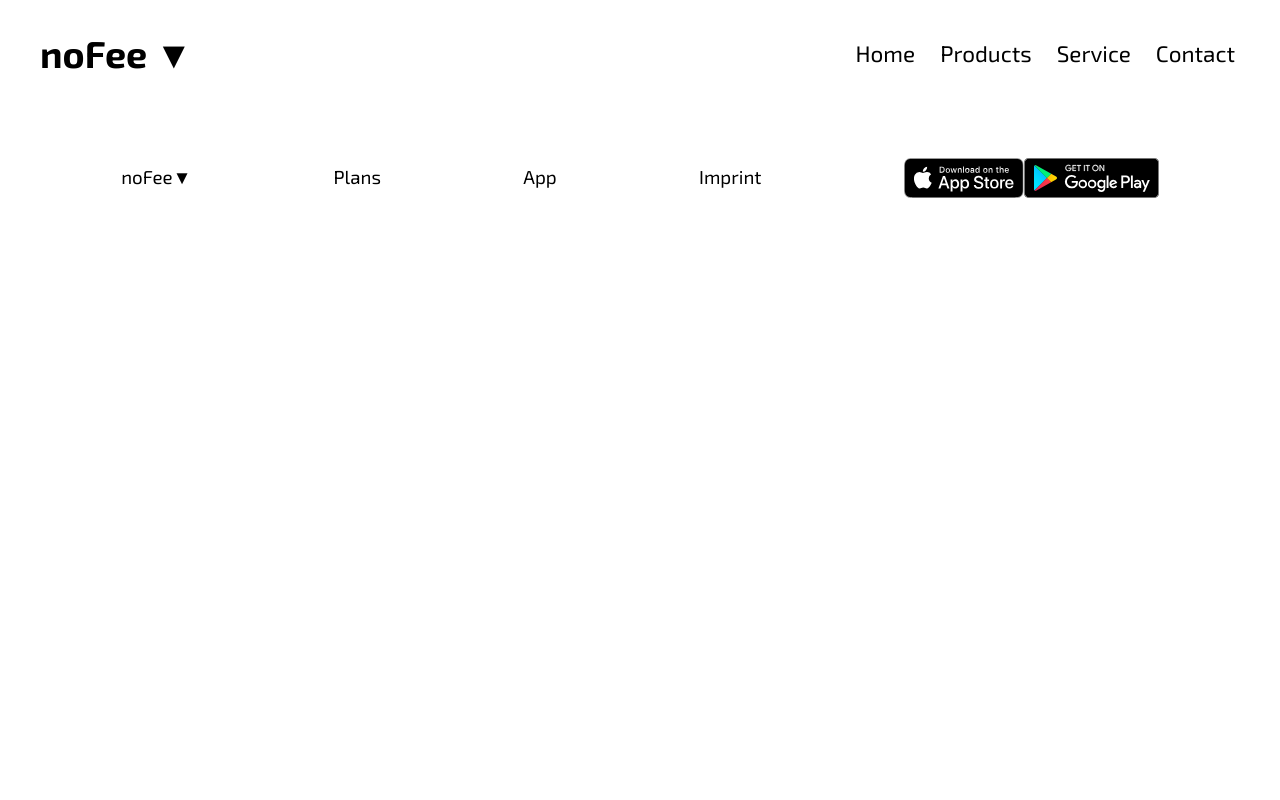
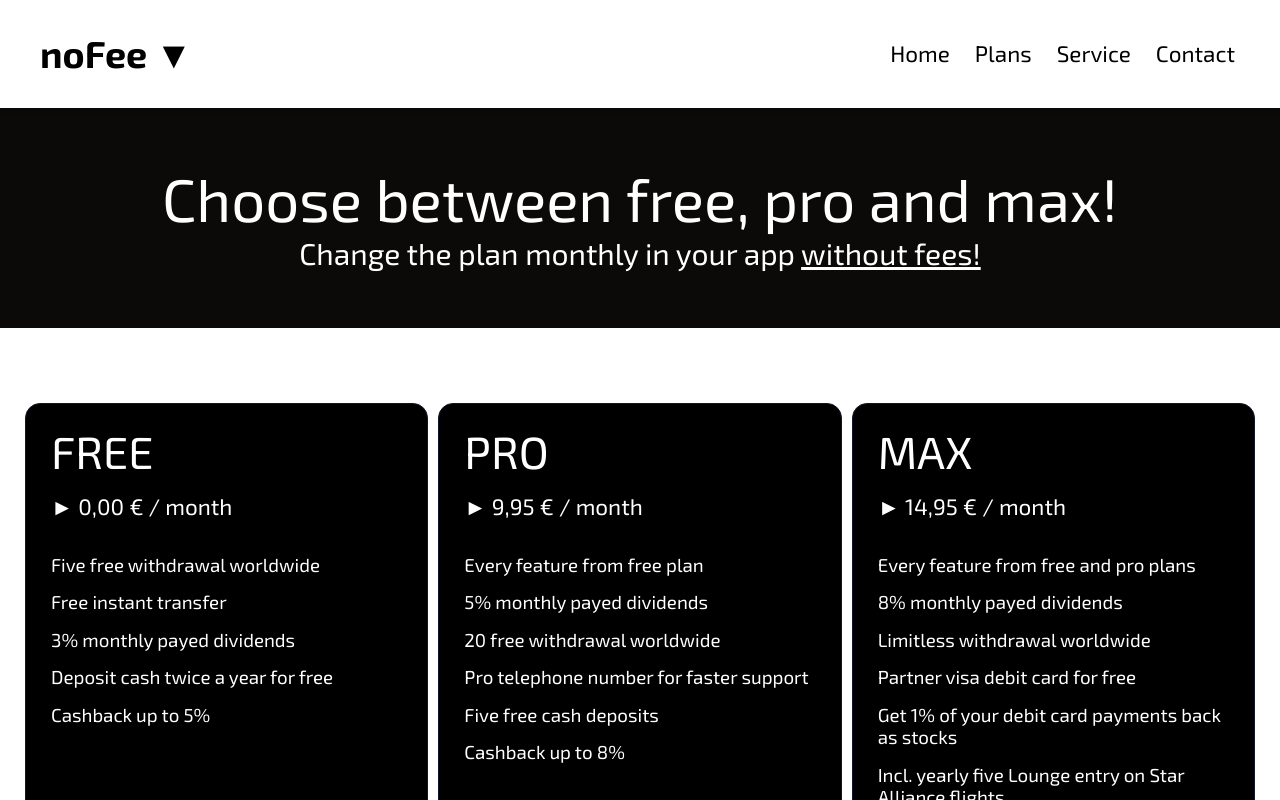
Before and after one commit to tolgapp/noFee, a React (Vite) app: page /plans in a window 1280 px wide. Shown: the top 800 px of the page. Built offline with nearby package versions, Linux system fonts and the light colour scheme; the HTML template or start-up script is replaced by a standard one.

Commit message:
plans added

```diff
--- a/package.json
+++ b/package.json
@@ -12,7 +12,8 @@
   "dependencies": {
     "react": "^18.2.0",
     "react-dom": "^18.2.0",
-    "react-router-dom": "^6.22.3"
+    "react-router-dom": "^6.22.3",
+    "uuid": "^9.0.1"
   },
   "devDependencies": {
     "@types/react": "^18.2.66",
--- a/src/App.jsx
+++ b/src/App.jsx
@@ -4,7 +4,7 @@ import Footer from "./components/Footer";
 import Home from "./pages/Home";
 import Contact from "./pages/Contact";
 import "./index.css";
-import Products from "./pages/Products";
+import Plans from "./pages/Plans";
 import Service from "./pages/Service";
 
 function App() {
@@ -13,7 +13,7 @@ function App() {
       <Navbar />
       <Routes>
         <Route path={"/"} element={<Home />} />
-        <Route path={"/products"} element={<Products />} />
+        <Route path={"/plans"} element={<Plans />} />
         <Route path={"/service"} element={<Service />} />
         <Route path={"/contact"} element={<Contact />} />
       </Routes>
--- /dev/null
+++ b/src/assets/plans.json
@@ -0,0 +1,40 @@
+[
+  {
+    "id": 1,
+    "plan": "free",
+    "features": [
+      "Five free withdrawal worldwide",
+      "Free instant transfer",
+      "3% monthly payed dividends",
+      "Deposit cash twice a year for free",
+      "Cashback up to 5%"
+    ],
+    "price": "0,00"
+  },
+  {
+    "id": 2,
+    "plan": "pro",
+    "features": [
+      "Every feature from free plan",
+      "5% monthly payed dividends",
+      "20 free withdrawal worldwide",
+      "Pro telephone number for faster support",
+      "Five free cash deposits",
+      "Cashback up to 8%"
+    ],
+    "price": "9,95"
+  },
+  {
+    "id": 3,
+    "plan": "max",
+    "features": [
+      "Every feature from free and pro plans",
+      "8% monthly payed dividends",
+      "Limitless withdrawal worldwide",
+      "Partner visa debit card for free",
+      "Get 1% of your debit card payments back as stocks",
+      "Incl. yearly five Lounge entry on Star Alliance flights"
+    ],
+    "price": "14,95"
+  }
+]
--- a/src/components/FooterData.jsx
+++ b/src/components/FooterData.jsx
@@ -1,11 +1,13 @@
 import apple from "/images/google.svg";
 import google from "/images/apple.svg";
+import { v4 as uuidv4 } from 'uuid';
+
 
 const FooterData = ({ info }) => {
   return (
     <div className="flex flex-col place-items-center items-center space-y-10 md:flex-row md:justify-around md:space-y-0">
       {info.map((elt) => {
-        return <p className="text-3xl" key={info.id}>{elt.text}</p>;
+        return <p key={uuidv4()} className="text-3xl">{elt.text}</p>;
       })}
       <div className="flex flex-col md:flex-row">
         <img src={apple} alt="" className=""/>
--- a/src/components/Navbar.jsx
+++ b/src/components/Navbar.jsx
@@ -1,15 +1,16 @@
 import { Link } from "react-router-dom";
 
 const Navbar = () => {
-
   return (
-    <nav className="flex justify-between bg-white right-0 p-10 z-50 md:sticky md:top-0 md:left-0">
+    <nav
+      className="flex drop-shadow-md justify-between bg-white right-0 p-10 z-50 md:sticky md:top-0 md:left-0"
+    >
       <section className="flex md:place-content-center md:m-4">
         <h1 className="text-3xl font-bold ml-2 md:text-6xl">noFee ▼</h1>
       </section>
       <ul className="invisible md:visible  md:text-4xl md:place-content-center md:mr-8 md:space-x-10">
         <Link to={"/"}>Home</Link>
-        <Link to={"/products"}>Products</Link>
+        <Link to={"/plans"}>Plans</Link>
         <Link to={"/service"}>Service</Link>
         <Link to={"/contact"}>Contact</Link>
       </ul>
--- a/src/components/ShortFeatures.jsx
+++ b/src/components/ShortFeatures.jsx
@@ -9,7 +9,7 @@ const ShortFeatures = () => {
       <div className="short flex flex-col border p-24 space-y-20 md:space-y-0 md:flex-row md:justify-between md:p-48">
         <section className="flex flex-col items-center">
             <img className="w-20 md:w-32 md:mb-3" src={dividens} alt="dividends " />
-            <h3 className="text-2xl md:text-4xl mt-4">8% Dividends</h3>
+            <h3 className="text-2xl md:text-4xl mt-4">up to 8% Dividends</h3>
         </section>
         <section className="flex flex-col items-center">
             <img className="w-20 md:w-32 md:mb-3" src={broker} alt="brokerage icon" />
--- /dev/null
+++ b/src/pages/Plans.jsx
@@ -0,0 +1,48 @@
+import plans from "../assets/plans.json";
+
+const Products = () => {
+  return (
+    <>
+      <section className="flex flex-col bg-stone-950 text-white p-24">
+        <h1 className="text-8xl text-center">
+          Choose between free, pro and max!
+        </h1>
+        <h2 className="text-5xl text-center mt-4">
+          Change the plan monthly in your app{" "}
+          <span className="underline">without fees!</span>
+        </h2>
+      </section>
+      <section className="flex place-content-center">
+        <div className="plans flex m-8 mt-28">
+          {plans.map((elt) => {
+            return (
+              <div
+                key={elt.id}
+                className="w-full bg-black flex flex-col border-slate-900 border rounded-3xl m-2 p-10 space-y-8"
+              >
+                <h3 className="text-7xl text-white">
+                  {elt.plan.toUpperCase()}
+                </h3>
+                <h5 className="text-4xl text-white">► {elt.price} € / month</h5>
+                <section className="flex flex-col flex-1 pb-14">
+                  {elt.features.map((elt) => {
+                    return (
+                      <p key={elt} className="text-3xl pt-6 text-white">
+                        {elt}
+                      </p>
+                    );
+                  })}
+                </section>
+                <button className="text-2xl p-4 border text-white rounded-lg w-4/6 bg-slate-500 ">
+                  Let's start with {elt.plan.toUpperCase()}
+                </button>
+              </div>
+            );
+          })}
+        </div>
+      </section>
+    </>
+  );
+};
+
+export default Products;
--- a/src/pages/Products.jsx
+++ /dev/null
@@ -1,9 +0,0 @@
-import React from 'react'
-
-const Products = () => {
-  return (
-    <div>Products</div>
-  )
-}
-
-export default Products
```
Also changed, not shown: public/noFee.png, 1 other file (tests, documents, lock files or other folders).
